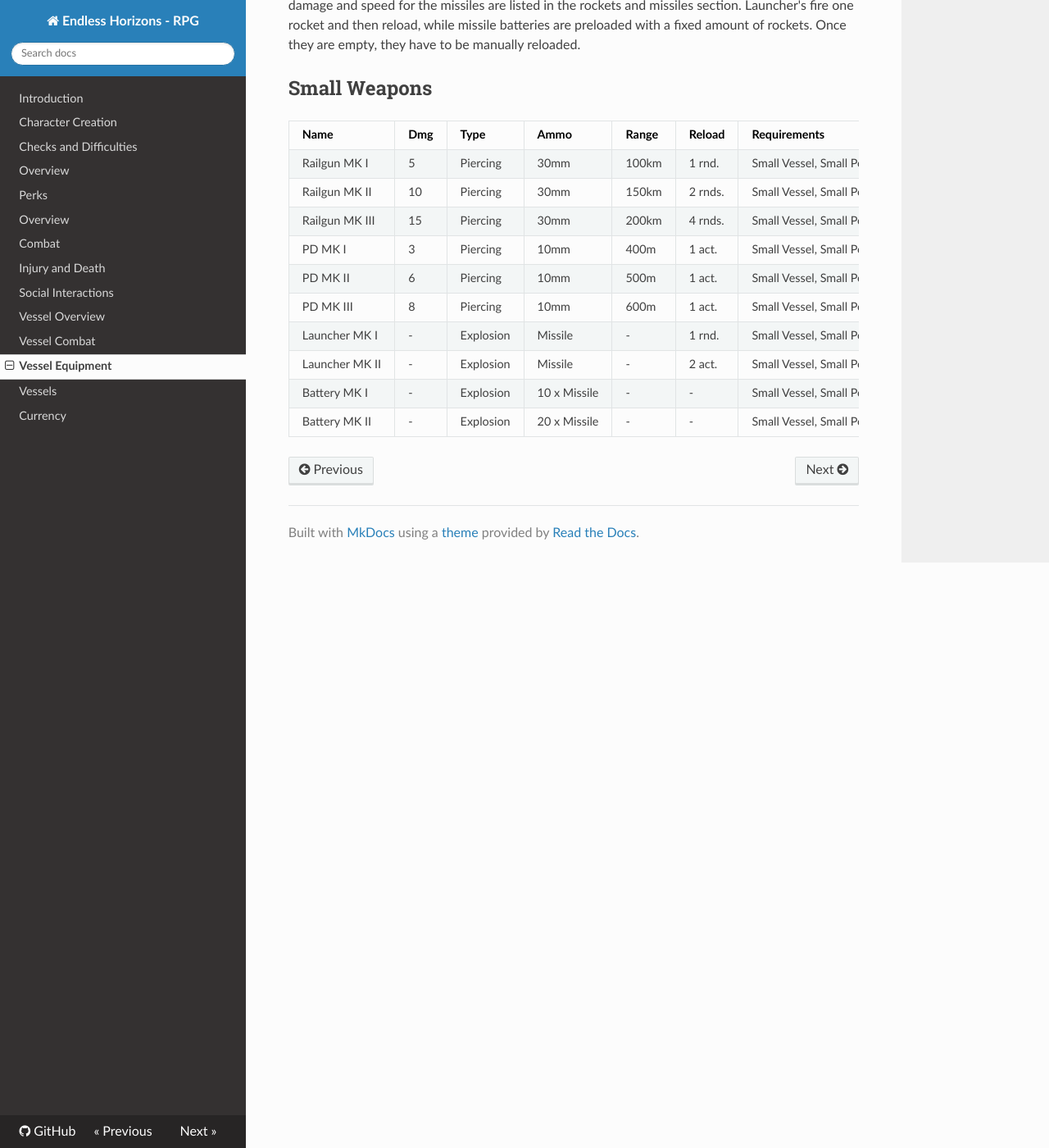
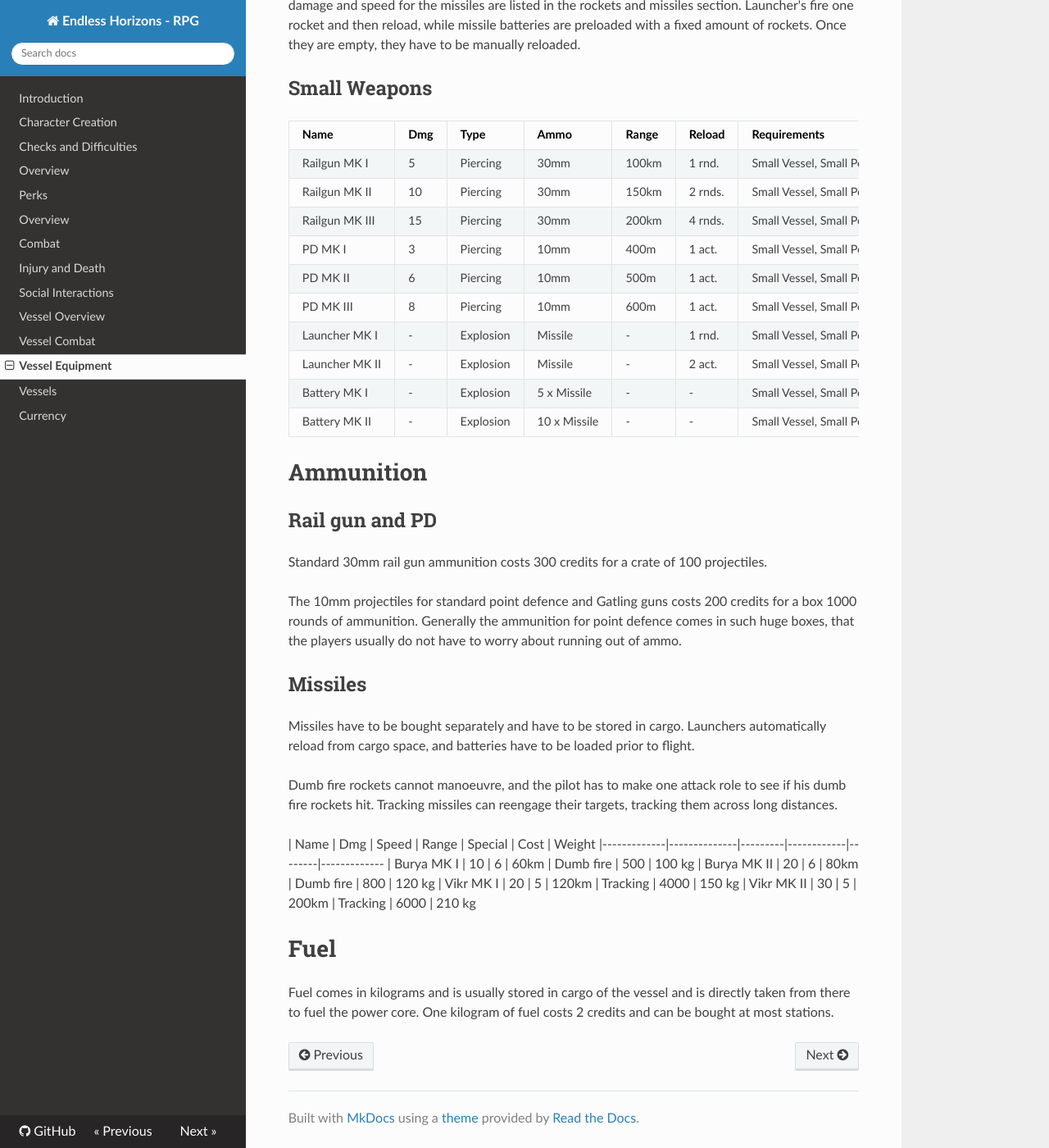
Before and after one commit to ehrpg/rules, an MkDocs documentation site: the page built from docs/vesselequipment.md, in a window 1280 px wide and 1400 px high, scrolled down 2122 px. Shown: the whole window at 82% size. Built offline with MkDocs 1.6.1, drawn with Linux system fonts in a browser that asks for light colours; nearby versions of some CDN libraries; old or Windows-style settings are respelled for this version of MkDocs.

Commit message:
Update vessel equipment

```diff
--- a/docs/vesselequipment.md
+++ b/docs/vesselequipment.md
@@ -95,5 +95,40 @@ are empty, they have to be manually reloaded.
 | PD MK III       | 8   | Piercing  | 10mm    | 600m   | 1 act. | Small Vessel, Small Power Core MK III | 15 Burst |  6000
 | Launcher MK I   | -   | Explosion | Missile | -      | 1 rnd. | Small Vessel, Small Power Core MK I   |          |  5000
 | Launcher MK II  | -   | Explosion | Missile | -      | 2 act. | Small Vessel, Small Power Core MK II  |          | 10000
-| Battery MK I    | -   | Explosion | 10 x Missile | - | -      | Small Vessel, Small Power Core MK I   | No reload|  6000
-| Battery MK II   | -   | Explosion | 20 x Missile | - | -      | Small Vessel, Small Power Core MK II  | No reload| 12000
+| Battery MK I    | -   | Explosion |  5 x Missile | - | -      | Small Vessel, Small Power Core MK I   | No reload|  3000
+| Battery MK II   | -   | Explosion | 10 x Missile | - | -      | Small Vessel, Small Power Core MK II  | No reload|  6000
+
+# Ammunition
+
+## Rail gun and PD
+
+Standard 30mm rail gun ammunition costs 300 credits for a crate of 100
+projectiles.
+
+The 10mm projectiles for standard point defence and Gatling guns costs
+200 credits for a box 1000 rounds of ammunition. Generally the ammunition
+for point defence comes in such huge boxes, that the players usually do
+not have to worry about running out of ammo.
+
+## Missiles
+
+Missiles have to be bought separately and have to be stored in cargo.
+Launchers automatically reload from cargo space, and batteries have to
+be loaded prior to flight.
+
+Dumb fire rockets cannot manoeuvre, and the pilot has to make one attack
+role to see if his dumb fire rockets hit. Tracking missiles can reengage
+their targets, tracking them across long distances.
+
+| Name        | Dmg  | Speed | Range   | Special    | Cost   | Weight
+|-------------|--------------|---------|------------|--------|-------------
+| Burya MK I  | 10   | 6     | 60km    | Dumb fire  |  500   | 100 kg
+| Burya MK II | 20   | 6     | 80km    | Dumb fire  |  800   | 120 kg
+| Vikr MK I   | 20   | 5     | 120km   | Tracking   | 4000   | 150 kg
+| Vikr MK II  | 30   | 5     | 200km   | Tracking   | 6000   | 210 kg
+
+# Fuel
+
+Fuel comes in kilograms and is usually stored in cargo of the vessel
+and is directly taken from there to fuel the power core. One kilogram
+of fuel costs 2 credits and can be bought at most stations.
```
